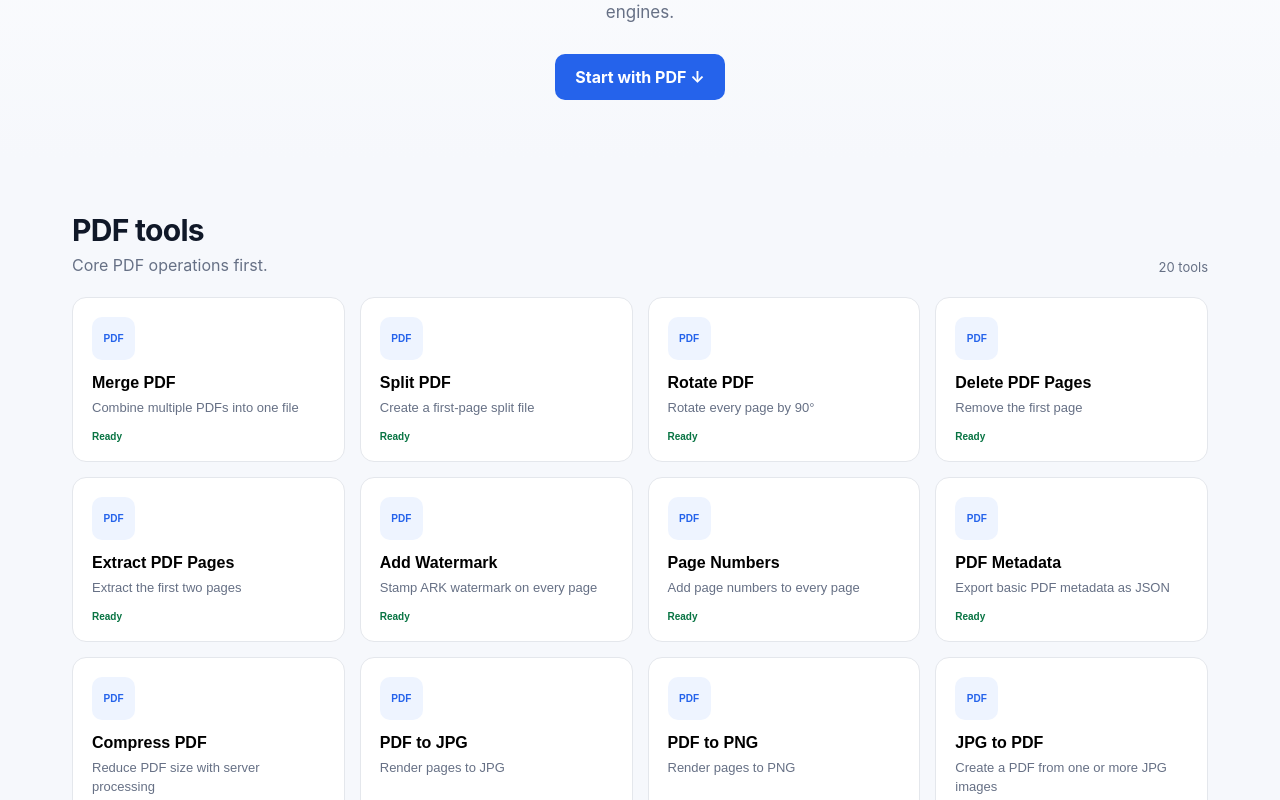
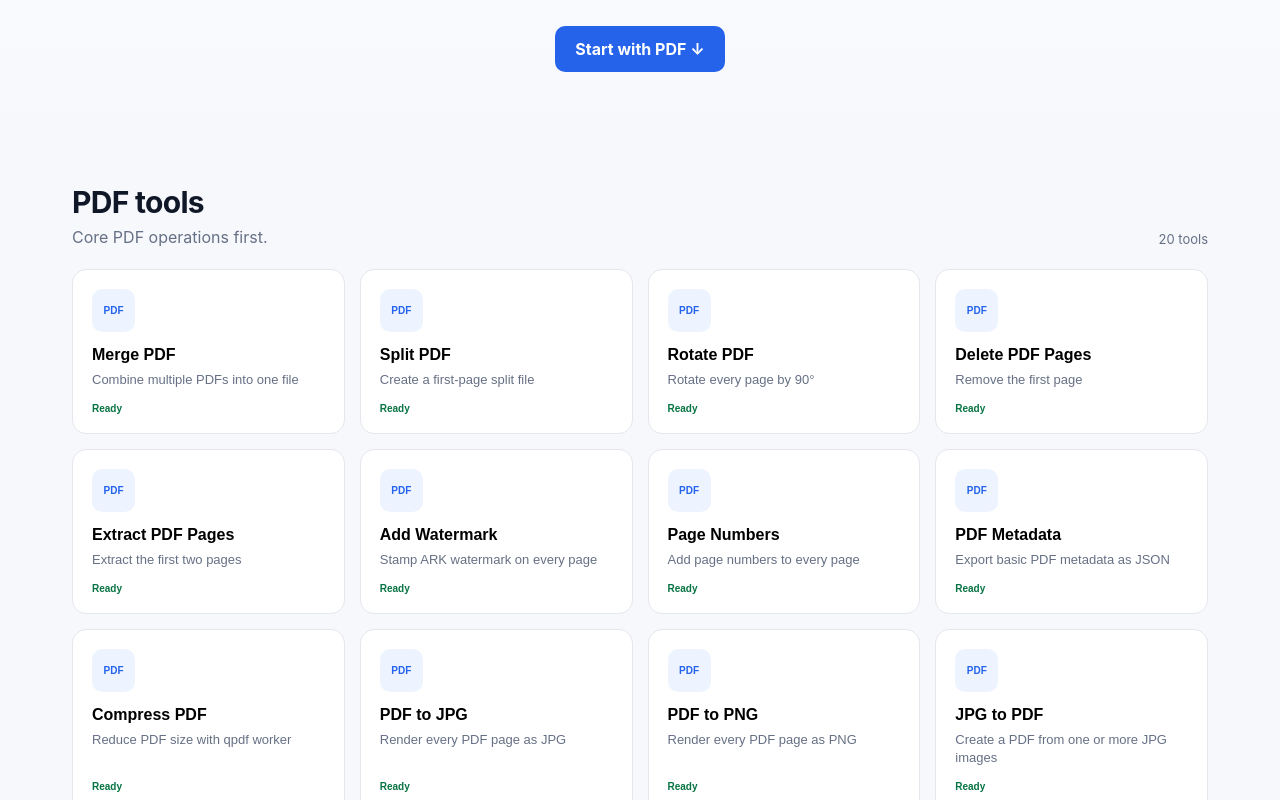
Before and after one commit to rakeshayitam7/pdf-file-tools-ark, a Next.js app: page / in a window 1280 px wide. Shown: the part 400-1200 px from the top of the page. Built offline with nearby package versions, Linux system fonts and the light colour scheme.

Commit message:
Connect UI to real heavy processing engines

```diff
--- a/app/page.tsx
+++ b/app/page.tsx
@@ -5,36 +5,39 @@ type Tool={name:string;desc:string;action:string;kind:string}
 const make=(a:string[][]):Tool[]=>a.map(([name,desc,action,kind])=>({name,desc,action,kind}))
 const pdf=make([
 ['Merge PDF','Combine multiple PDFs into one file','merge-pdf','PDF'],['Split PDF','Create a first-page split file','split-first-page','PDF'],['Rotate PDF','Rotate every page by 90°','rotate-pdf','PDF'],['Delete PDF Pages','Remove the first page','delete-first-page','PDF'],['Extract PDF Pages','Extract the first two pages','extract-pages','PDF'],['Add Watermark','Stamp ARK watermark on every page','watermark','PDF'],['Page Numbers','Add page numbers to every page','page-numbers','PDF'],['PDF Metadata','Export basic PDF metadata as JSON','metadata','PDF'],
-['Compress PDF','Reduce PDF size with server processing','coming','PDF'],['PDF to JPG','Render pages to JPG','coming','PDF'],['PDF to PNG','Render pages to PNG','coming','PDF'],['JPG to PDF','Create a PDF from one or more JPG images','jpg-to-pdf','PDF'],['PNG to PDF','Create a PDF from one or more PNG images','png-to-pdf','PDF'],['PDF to Text','Extract selectable text','coming','PDF'],['PDF to Word','Convert PDF content to DOCX','coming','PDF'],['Word to PDF','Convert DOCX using Office engine','coming','PDF'],['PPT to PDF','Convert presentations','coming','PDF'],['Excel to PDF','Convert spreadsheets','coming','PDF'],['HTML to PDF','Render HTML as PDF','coming','PDF'],['Sign PDF','Add a text signature to every page','sign-pdf','PDF']])
+['Compress PDF','Reduce PDF size with qpdf worker','compress-pdf','PDF'],['PDF to JPG','Render every PDF page as JPG','pdf-to-jpg','PDF'],['PDF to PNG','Render every PDF page as PNG','pdf-to-png','PDF'],['JPG to PDF','Create a PDF from one or more JPG images','jpg-to-pdf','PDF'],['PNG to PDF','Create a PDF from one or more PNG images','png-to-pdf','PDF'],['PDF to Text','Extract selectable text','pdf-to-text','PDF'],['PDF to Word','Convert PDF text into DOCX','pdf-to-word','PDF'],['Word to PDF','Convert DOCX using LibreOffice','word-to-pdf','PDF'],['PPT to PDF','Convert presentations using LibreOffice','ppt-to-pdf','PDF'],['Excel to PDF','Convert spreadsheets using LibreOffice','excel-to-pdf','PDF'],['HTML to PDF','Render HTML as a PDF','html-to-pdf','PDF'],['Sign PDF','Add a text signature to every page','sign-pdf','PDF']])
 const image=make([['JPG to PNG','Convert JPG to PNG','png','Image'],['PNG to JPG','Convert PNG to JPG','jpg','Image'],['WEBP to JPG','Convert WEBP to JPG','jpg','Image'],['JPG to WEBP','Convert JPG to WEBP','webp','Image'],['PNG to WEBP','Convert PNG to WEBP','webp','Image'],['Image Compress','Compress to WebP with adjustable quality','compress','Image'],['Image Resize','Resize without enlarging','resize','Image'],['Image Crop','Crop to exact pixel dimensions','crop','Image']])
-const media=make([['MP3 to WAV','FFmpeg audio conversion','coming','Audio'],['WAV to MP3','FFmpeg audio conversion','coming','Audio'],['MP3 to OGG','FFmpeg audio conversion','coming','Audio'],['Audio Compress','FFmpeg audio compression','coming','Audio'],['MP4 to WEBM','FFmpeg video conversion','coming','Video'],['WEBM to MP4','FFmpeg video conversion','coming','Video'],['MP4 to GIF','FFmpeg GIF creation','coming','Video'],['Video Compress','FFmpeg video compression','coming','Video'],['Video Trim','FFmpeg video trimming','coming','Video'],['Video to MP3','Extract audio with FFmpeg','coming','Video']])
-const other=make([['DOCX to TXT','Extract Word text','docx-to-txt','Office'],['TXT to PDF','Create PDF from text','txt-to-pdf','Office'],['CSV to XLSX','Spreadsheet conversion','csv-to-xlsx','Office'],['XLSX to CSV','Spreadsheet conversion','xlsx-to-csv','Office'],['PPTX to Images','Render slides','coming','Office'],['Bank Statement Tools','Finance document workflow','coming','Finance'],['Electricity Bill Tools','Utility document workflow','coming','Utilities'],['Food & Nutrition Files','Nutrition document workflow','coming','Food'],['Invoice Tools','Invoice extraction workflow','coming','Finance']])
+const media=make([['MP3 to WAV','FFmpeg audio conversion','mp3-to-wav','Audio'],['WAV to MP3','FFmpeg audio conversion','wav-to-mp3','Audio'],['MP3 to OGG','FFmpeg audio conversion','mp3-to-ogg','Audio'],['Audio Compress','FFmpeg audio compression','audio-compress','Audio'],['MP4 to WEBM','FFmpeg video conversion','mp4-to-webm','Video'],['WEBM to MP4','FFmpeg video conversion','webm-to-mp4','Video'],['MP4 to GIF','FFmpeg GIF creation','mp4-to-gif','Video'],['Video Compress','FFmpeg video compression','video-compress','Video'],['Video Trim','FFmpeg video trimming','video-trim','Video'],['Video to MP3','Extract audio with FFmpeg','video-to-mp3','Video']])
+const other=make([['DOCX to TXT','Extract Word text','docx-to-txt','Office'],['TXT to PDF','Create PDF from text','txt-to-pdf','Office'],['CSV to XLSX','Spreadsheet conversion','csv-to-xlsx','Office'],['XLSX to CSV','Spreadsheet conversion','xlsx-to-csv','Office'],['PPTX to Images','Render slides to PNG','pptx-to-images','Office'],['Bank Statement Tools','Finance document workflow','coming','Finance'],['Electricity Bill Tools','Utility document workflow','coming','Utilities'],['Food & Nutrition Files','Nutrition document workflow','coming','Food'],['Invoice Tools','Invoice extraction workflow','coming','Finance']])
 const sections=[['pdf','PDF tools',pdf],['images','Image conversion',image],['media','Audio & video',media],['files','Other file conversions',other]] as const
+const workerActions=new Set(pdf.map(t=>t.action).concat(media.map(t=>t.action),other.map(t=>t.action)).filter(a=>a!=='coming'))
 
-function Card({t,onOpen}:{t:Tool;onOpen:(t:Tool)=>void}){return <button className="card" onClick={()=>onOpen(t)}><div className="icon">{t.kind==='PDF'?'PDF':t.kind==='Image'?'IMG':t.kind==='Audio'?'AUD':t.kind==='Video'?'VID':'FILE'}</div><h3>{t.name}</h3><p>{t.desc}</p><span className={t.action==='coming'?'badge muted':'badge'}>{t.action==='coming'?'Engine next':'Ready'}</span></button>}
+function Card({t,onOpen}:{t:Tool;onOpen:(t:Tool)=>void}){return <button className="card" onClick={()=>onOpen(t)}><div className="icon">{t.kind==='PDF'?'PDF':t.kind==='Image'?'IMG':t.kind==='Audio'?'AUD':t.kind==='Video'?'VID':'FILE'}</div><h3>{t.name}</h3><p>{t.desc}</p><span className={t.action==='coming'?'badge muted':'badge'}>{t.action==='coming'?'Engine next':workerActions.has(t.action)?'Ready':'Ready'}</span></button>}
 
 export default function Home(){
  const [active,setActive]=useState<Tool|null>(null); const [files,setFiles]=useState<File[]>([]); const [busy,setBusy]=useState(false); const [message,setMessage]=useState(''); const [query,setQuery]=useState('');
- const [signature,setSignature]=useState(''); const [width,setWidth]=useState(''); const [height,setHeight]=useState(''); const [left,setLeft]=useState('0'); const [top,setTop]=useState('0'); const [quality,setQuality]=useState('82');
+ const [signature,setSignature]=useState(''); const [width,setWidth]=useState(''); const [height,setHeight]=useState(''); const [left,setLeft]=useState('0'); const [top,setTop]=useState('0'); const [quality,setQuality]=useState('82'); const [html,setHtml]=useState(''); const [start,setStart]=useState('00:00:00'); const [duration,setDuration]=useState('00:00:10');
  const all=sections.flatMap(x=>x[2]); const filtered=useMemo(()=>all.filter(t=>(t.name+' '+t.desc+' '+t.kind).toLowerCase().includes(query.toLowerCase())),[query]);
- function openTool(t:Tool){setActive(t);setFiles([]);setMessage('');setSignature('');setWidth('');setHeight('');setLeft('0');setTop('0');setQuality('82')}
- function accept(){if(!active)return undefined;if(active.action==='merge-pdf')return '.pdf';if(active.action==='jpg-to-pdf')return 'image/jpeg';if(active.action==='png-to-pdf')return 'image/png';if(active.action==='docx-to-txt')return '.docx';if(active.action==='txt-to-pdf')return '.txt';if(active.action==='csv-to-xlsx')return '.csv';if(active.action==='xlsx-to-csv')return '.xlsx';if(active.kind==='Image')return 'image/*';return '.pdf'}
+ function openTool(t:Tool){setActive(t);setFiles([]);setMessage('');setSignature('');setWidth('');setHeight('');setLeft('0');setTop('0');setQuality('82');setHtml('');setStart('00:00:00');setDuration('00:00:10')}
+ function accept(){if(!active)return undefined;if(active.action==='merge-pdf')return '.pdf';if(active.action==='jpg-to-pdf')return 'image/jpeg';if(active.action==='png-to-pdf')return 'image/png';if(active.action==='docx-to-txt')return '.docx';if(active.action==='txt-to-pdf')return '.txt';if(active.action==='csv-to-xlsx')return '.csv';if(active.action==='xlsx-to-csv')return '.xlsx';if(active.action==='pdf-to-word')return '.pdf';if(active.action==='word-to-pdf')return '.docx';if(active.action==='ppt-to-pdf'||active.action==='pptx-to-images')return '.pptx';if(active.action==='excel-to-pdf')return '.xlsx,.xls';if(active.action==='pdf-to-jpg'||active.action==='pdf-to-png'||active.action==='compress-pdf'||active.action==='pdf-to-text')return '.pdf';if(active.action==='video-trim')return 'video/*';if(active.kind==='Image')return 'image/*';if(active.kind==='Audio')return 'audio/*';if(active.kind==='Video')return 'video/*';return '.pdf'}
  async function process(){
-  if(!active||!files.length)return setMessage('Choose a file first.');
-  if(active.action==='coming')return setMessage('This tool is registered. Its dedicated processing engine will be connected next — no fake conversion.');
-  setBusy(true);setMessage('Processing on the ARK server…');
-  try{const fd=new FormData();fd.append('action',active.action);files.forEach(f=>fd.append('files',f));if(active.action==='sign-pdf')fd.append('signature',signature);const r=await fetch('/api/process',{method:'POST',body:fd});if(!r.ok){const j=await r.json().catch(()=>({}));throw new Error(j.error||'Processing failed');}const blob=await r.blob();const url=URL.createObjectURL(blob);const a=document.createElement('a');a.href=url;a.download=active.action==='metadata'?'pdf-metadata.json':active.action==='docx-to-txt'?'document.txt':active.action==='csv-to-xlsx'?'converted.xlsx':active.action==='xlsx-to-csv'?'converted.csv':active.name.toLowerCase().replaceAll(' ','-')+'.pdf';a.click();setTimeout(()=>URL.revokeObjectURL(url),1000);setMessage('Done — your processed file is downloading.')}catch(e){setMessage(e instanceof Error?e.message:'Processing failed.')}finally{setBusy(false)}
+  if(!active)return; if(active.action==='coming')return setMessage('This category engine is planned but not connected yet.'); if(active.action==='html-to-pdf'&&!html.trim())return setMessage('Enter HTML first.'); if(!files.length&&active.action!=='html-to-pdf')return setMessage('Choose a file first.');
+  setBusy(true);setMessage(workerActions.has(active.action)?'Processing with the ARK engine…':'Processing on the ARK server…');
+  try{const fd=new FormData();fd.append('action',active.action);files.forEach(f=>fd.append('files',f));if(active.action==='sign-pdf')fd.append('signature',signature);if(active.action==='html-to-pdf')fd.append('html',html);if(active.action==='video-trim'){fd.append('start',start);fd.append('duration',duration)}const r=await fetch('/api/process',{method:'POST',body:fd});if(!r.ok){const j=await r.json().catch(()=>({}));throw new Error(j.error||'Processing failed');}const blob=await r.blob();const url=URL.createObjectURL(blob);const a=document.createElement('a');a.href=url;a.download=active.action==='metadata'?'pdf-metadata.json':active.action==='docx-to-txt'?'document.txt':active.action==='csv-to-xlsx'?'converted.xlsx':active.action==='xlsx-to-csv'?'converted.csv':active.action==='pdf-to-text'?'document.txt':active.action==='pdf-to-word'?'document.docx':active.action==='pdf-to-jpg'||active.action==='pdf-to-png'?'pdf-pages.zip':active.action==='word-to-pdf'||active.action==='ppt-to-pdf'||active.action==='excel-to-pdf'?'converted.pdf':active.action+'.bin';a.click();setTimeout(()=>URL.revokeObjectURL(url),1000);setMessage('Done — your processed file is downloading.')}catch(e){setMessage(e instanceof Error?e.message:'Processing failed.')}finally{setBusy(false)}
  }
- async function imageProcess(){if(!active||!files[0])return setMessage('Choose an image first.');setBusy(true);setMessage('Processing image with Sharp…');try{const fd=new FormData();fd.append('file',files[0]);fd.append('format',active.action);fd.append('quality',quality);if(width)fd.append('width',width);if(height)fd.append('height',height);fd.append('left',left);fd.append('top',top);const r=await fetch('/api/image',{method:'POST',body:fd});if(!r.ok){const j=await r.json().catch(()=>({}));throw new Error(j.error||'Image processing failed')}const blob=await r.blob();const url=URL.createObjectURL(blob);const a=document.createElement('a');a.href=url;a.download='ark-'+active.action+'.webp';a.click();setTimeout(()=>URL.revokeObjectURL(url),1000);setMessage('Done — image processed.')}catch(e){setMessage(e instanceof Error?e.message:'Image processing failed.')}finally{setBusy(false)}}
+ async function imageProcess(){if(!active||!files[0])return setMessage('Choose an image first.');setBusy(true);setMessage('Processing image with Sharp…');try{const fd=new FormData();fd.append('file',files[0]);fd.append('format',active.action);fd.append('quality',quality);if(width)fd.append('width',width);if(height)fd.append('height',height);fd.append('left',left);fd.append('top',top);const r=await fetch('/api/image',{method:'POST',body:fd});if(!r.ok){const j=await r.json().catch(()=>({}));throw new Error(j.error||'Image processing failed')}const blob=await r.blob();const url=URL.createObjectURL(blob);const a=document.createElement('a');a.href=url;const ext=active.action==='jpg'?'jpg':active.action==='png'?'png':'webp';a.download='ark-'+active.action+'.'+ext;a.click();setTimeout(()=>URL.revokeObjectURL(url),1000);setMessage('Done — image processed.')}catch(e){setMessage(e instanceof Error?e.message:'Image processing failed.')}finally{setBusy(false)}}
  const run=active?.kind==='Image'&&active.action!=='coming'?imageProcess:process;
  return <><header className="nav"><div className="wrap navInner"><div className="brand">PDF & File Tools <span>ARK</span></div><nav className="navlinks"><a href="#pdf">PDF</a><a href="#images">Images</a><a href="#media">Audio & Video</a><a href="#files">Files</a></nav></div></header><main>
- <section className="hero"><div className="wrap"><span className="eyebrow">FULL-STACK FILE WORKSPACE</span><h1>Powerful file tools.<br/><span>Simple to understand.</span></h1><p>PDF comes first. Scroll for image, audio, video, office and category-specific tools. Lightweight jobs run directly through the web app; heavy jobs use dedicated processing engines.</p><div className="heroAction"><a className="primary" href="#pdf">Start with PDF ↓</a></div></div></section>
+ <section className="hero"><div className="wrap"><span className="eyebrow">FULL-STACK FILE WORKSPACE</span><h1>Powerful file tools.<br/><span>Simple to understand.</span></h1><p>PDF comes first. Lightweight jobs run in Next.js; heavy PDF, Office, HTML and media jobs are routed to the dedicated ARK processing worker.</p><div className="heroAction"><a className="primary" href="#pdf">Start with PDF ↓</a></div></div></section>
  {active&&<section className="section toolSection"><div className="wrap"><div className="drop"><div className="toolTitle"><div><strong>{active.name}</strong><small>{active.desc}</small></div><button className="close" onClick={()=>{setActive(null);setFiles([]);setMessage('')}}>×</button></div>
  {active.action==='sign-pdf'&&<input className="toolInput" value={signature} onChange={e=>setSignature(e.target.value)} placeholder="Signature name / text" />}
+ {active.action==='html-to-pdf'&&<textarea className="toolInput" value={html} onChange={e=>setHtml(e.target.value)} placeholder="Paste HTML here…" rows={8}/>}
+ {active.action==='video-trim'&&<div className="fields"><input className="toolInput" value={start} onChange={e=>setStart(e.target.value)} placeholder="Start e.g. 00:00:05"/><input className="toolInput" value={duration} onChange={e=>setDuration(e.target.value)} placeholder="Duration e.g. 00:00:10"/></div>}
  {active.action==='resize'&&<div className="fields"><input className="toolInput" inputMode="numeric" value={width} onChange={e=>setWidth(e.target.value)} placeholder="Width (px)"/><input className="toolInput" inputMode="numeric" value={height} onChange={e=>setHeight(e.target.value)} placeholder="Height (px, optional)"/></div>}
  {active.action==='crop'&&<div className="fields"><input className="toolInput" inputMode="numeric" value={width} onChange={e=>setWidth(e.target.value)} placeholder="Crop width (px)"/><input className="toolInput" inputMode="numeric" value={height} onChange={e=>setHeight(e.target.value)} placeholder="Crop height (px)"/><input className="toolInput" inputMode="numeric" value={left} onChange={e=>setLeft(e.target.value)} placeholder="Left (px)"/><input className="toolInput" inputMode="numeric" value={top} onChange={e=>setTop(e.target.value)} placeholder="Top (px)"/></div>}
  {active.kind==='Image'&&(active.action==='compress'||active.action==='resize'||active.action==='crop')&&<label className="quality">Quality: {quality}<input type="range" min="10" max="100" value={quality} onChange={e=>setQuality(e.target.value)}/></label>}
- <label className="primary chooser"><input type="file" accept={accept()} multiple={active.action==='merge-pdf'||active.action==='jpg-to-pdf'||active.action==='png-to-pdf'} onChange={e=>setFiles(Array.from(e.target.files||[]))}/>{files.length?`${files.length} file(s) selected`:'Choose file(s)'}</label>{files.length>0&&<div className="files">{files.map(f=><div key={f.name}>{f.name} · {(f.size/1024/1024).toFixed(2)} MB</div>)}</div>}<button className="primary process" disabled={busy||!files.length||(active.action==='sign-pdf'&&!signature.trim())} onClick={run}>{busy?'Processing…':'Process with ARK'}</button>{message&&<div className="result">{message}</div>}</div></div></section>}
- {sections.map(([id,title,list])=><section className="section" id={id} key={id}><div className="wrap"><div className="sectionHead"><div><h2>{title}</h2><p>{id==='pdf'?'Core PDF operations first.':id==='images'?'Fast image format conversion and utilities.':id==='media'?'FFmpeg-powered media layer is designed for the backend worker.':'Office, finance, utility, food and document workflows.'}</p></div><span className="count">{list.length} tools</span></div><div className="grid">{list.map(t=><Card key={t.name} t={t} onOpen={openTool}/>)}</div></div></section>)}
+ {active.action!=='html-to-pdf'&&<label className="primary chooser"><input type="file" accept={accept()} multiple={active.action==='merge-pdf'||active.action==='jpg-to-pdf'||active.action==='png-to-pdf'} onChange={e=>setFiles(Array.from(e.target.files||[]))}/>{files.length?`${files.length} file(s) selected`:'Choose file(s)'}</label>}
+ {files.length>0&&<div className="files">{files.map(f=><div key={f.name}>{f.name} · {(f.size/1024/1024).toFixed(2)} MB</div>)}</div>}<button className="primary process" disabled={busy||(!files.length&&active.action!=='html-to-pdf')||(active.action==='sign-pdf'&&!signature.trim())} onClick={run}>{busy?'Processing…':'Process with ARK'}</button>{message&&<div className="result">{message}</div>}</div></div></section>}
+ {sections.map(([id,title,list])=><section className="section" id={id} key={id}><div className="wrap"><div className="sectionHead"><div><h2>{title}</h2><p>{id==='pdf'?'Core PDF operations first.':id==='images'?'Fast image format conversion and utilities.':id==='media'?'FFmpeg-powered media layer runs in the backend worker.':'Office, finance, utility, food and document workflows.'}</p></div><span className="count">{list.length} tools</span></div><div className="grid">{list.map(t=><Card key={t.name} t={t} onOpen={openTool}/>)}</div></div></section>)}
  <section className="section"><div className="wrap searchBox"><h2>Find any tool</h2><p>Search across the complete toolbox.</p><input value={query} onChange={e=>setQuery(e.target.value)} placeholder="Search merge, JPG, Word, bank, invoice…"/>{query&&<div className="grid searchGrid">{filtered.map(t=><Card key={t.name} t={t} onOpen={openTool}/>)}</div>}</div></section>
- </main><footer className="footer">PDF & File Tools ARK · Full-stack architecture · No fake conversion buttons.</footer></>}
+ </main><footer className="footer">PDF & File Tools ARK · Full-stack architecture · Heavy processing via dedicated worker.</footer></>}
```
